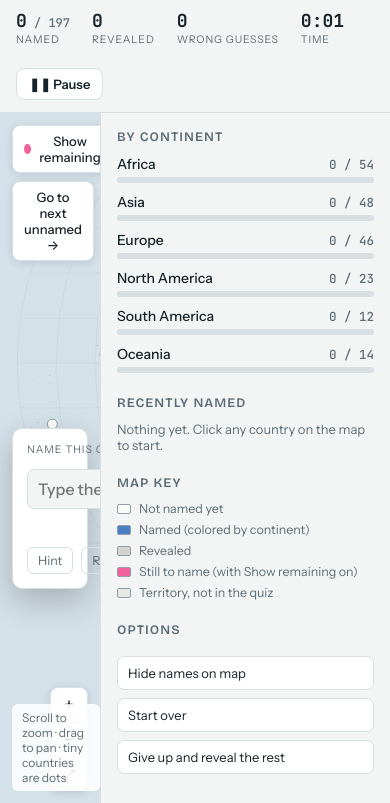
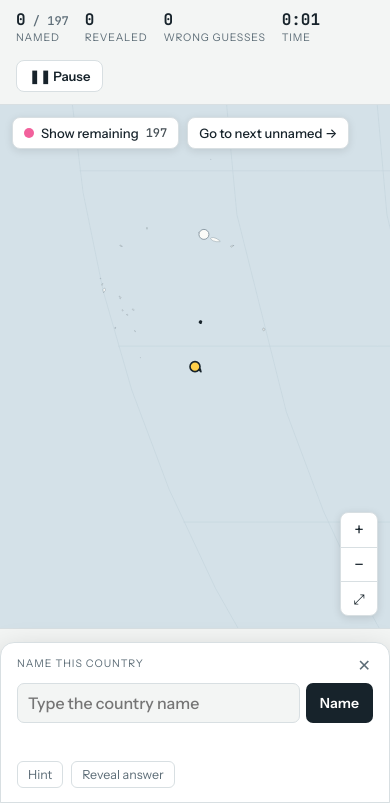
Before and after one commit to Aarivg/every-country, a website: page index.html in a window 390 px wide. Both pictures are taken after a click on the button "Go to next unnamed →". Shown: the part 41-844 px from the top of the page. Drawn offline with nearby package versions, Linux system fonts and the light colour scheme.

Commit message:
Make the layout work on phones with a bottom-sheet card

```diff
--- a/css/style.css
+++ b/css/style.css
@@ -3,7 +3,7 @@
 body { margin: 0; -webkit-font-smoothing: antialiased; }
 [hidden] { display: none !important; }
 
-/* Layout: one-screen atlas — status strip on top, map as the working surface, ledger panel at right. */
+/* Layout: one-screen atlas — status strip on top, map as the working surface, ledger panel at right (stacks below on phones). */
 :root {
   --sea: #d4e1e8;
   --sea-line: #c3d3dc;
@@ -151,3 +151,15 @@ aside.ledger { border-left: 1px solid var(--panel-line); overflow-y: auto; paddi
 .legend i { width: 14px; height: 10px; border-radius: 2px; display: inline-block; border: 1px solid var(--border); }
 .done { background: var(--card); border: 1px solid var(--panel-line); border-radius: 10px; padding: 14px; }
 .done strong { font-family: var(--f-display); font-size: 20px; display: block; margin-bottom: 4px; }
+
+@media (max-width: 760px) {
+  .app { height: auto; min-height: 100%; }
+  .main { grid-template-columns: 1fr; }
+  .mapwrap { height: 62vh; min-height: 340px; }
+  aside.ledger { border-left: 0; border-top: 1px solid var(--panel-line); padding-left: max(16px, env(safe-area-inset-left, 0px)); }
+  .stats { gap: 16px; width: 100%; }
+  .stat b { font-size: 16px; }
+  .hint-strip { display: none; }
+  .pop { position: fixed; left: 0 !important; right: 0; top: auto !important; bottom: 0; width: auto; max-width: none; border-radius: 14px 14px 0 0;
+    padding-bottom: calc(14px + env(safe-area-inset-bottom, 0px)); padding-left: max(16px, env(safe-area-inset-left, 0px)); padding-right: max(16px, env(safe-area-inset-right, 0px)); }
+}
--- a/js/game.js
+++ b/js/game.js
@@ -222,6 +222,7 @@
   // float the card beside the country (phones get a bottom sheet instead)
   function placePop() {
     if (!selKey || pop.hidden) return;
+    if (matchMedia("(max-width: 760px)").matches) return;
     const o = byKey[selKey];
     const t = d3.zoomTransform(svg.node());
     const [x, y] = t.apply(o.anchor);
```
